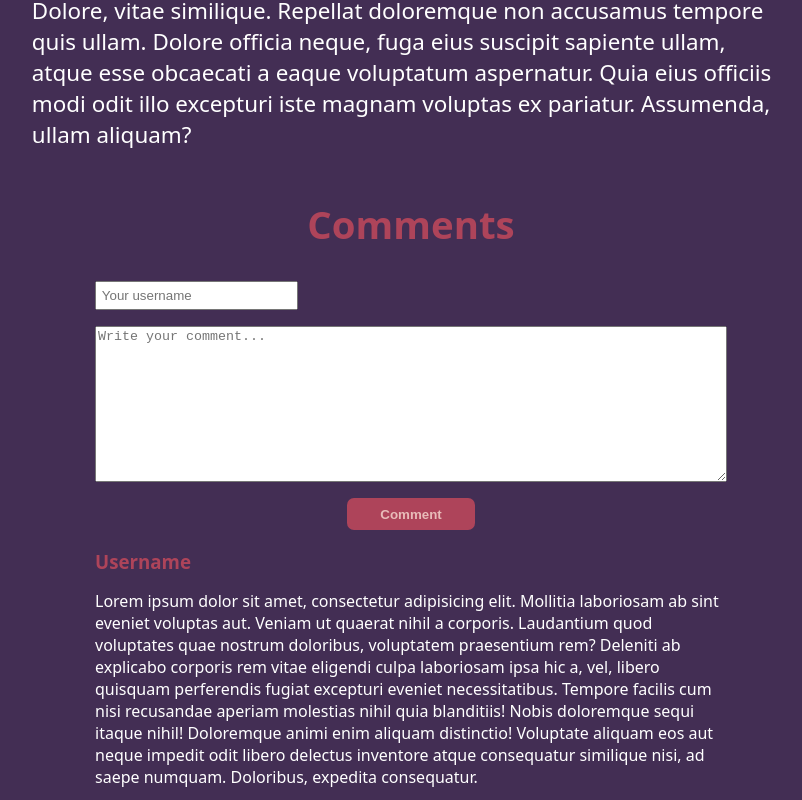
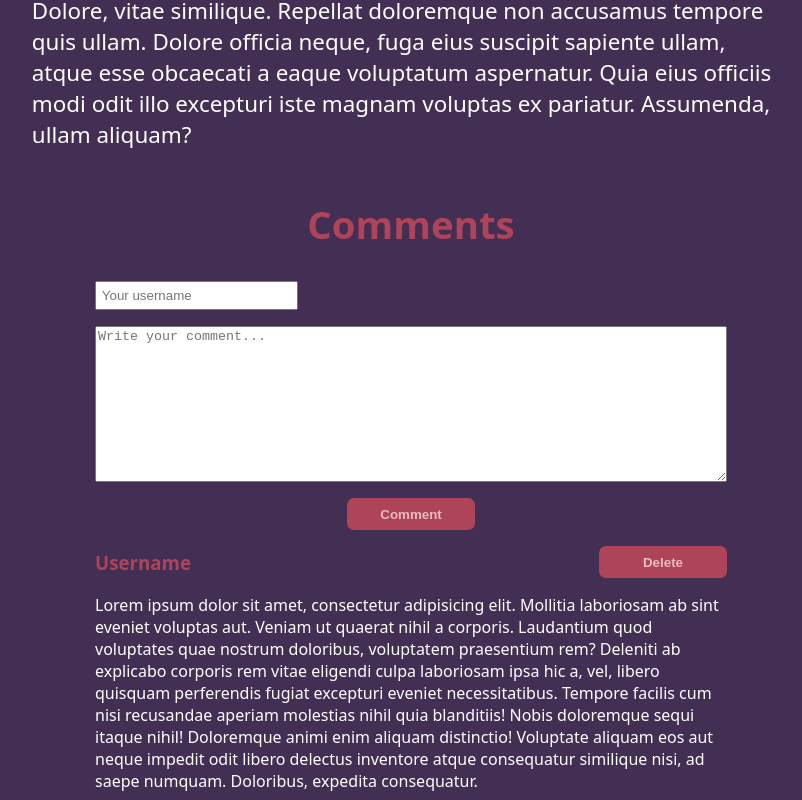
Before and after one commit to GregorySajdakov/Games-Review, a plain HTML site: page ghost.html in a window 1280 px wide. Shown: the part 5950-6750 px from the top of the page, without its empty margins (229-1031 px from the left). Drawn offline with Linux system fonts and the light colour scheme.

Commit message:
Added delete button because i forgot

```diff
--- a/Styles/reviewPage.css
+++ b/Styles/reviewPage.css
@@ -72,9 +72,20 @@
   height: 2rem;
 }
 
+.comments div{
+  width: 100%;
+  display: flex;
+  flex-direction: row;
+  justify-content: space-between;
+  align-items: center;
+  margin-top: 1rem;
+  margin-bottom: 1rem;
+}
+
 .comments h3,
 .comments p {
   margin-bottom: 0;
+  margin-top: 0;
 }
 
 /* Responsiveness */
--- a/ghost.html
+++ b/ghost.html
@@ -83,7 +83,10 @@
     <button>Comment</button>
 
     <div class="comments">
-      <h3>Username</h3>
+      <div>
+        <h3>Username</h3>
+        <button>Delete</button>
+      </div>
       <p>Lorem ipsum dolor sit amet, consectetur adipisicing elit. Mollitia laboriosam ab sint eveniet voluptas aut. Veniam ut quaerat nihil a corporis. Laudantium quod voluptates quae nostrum doloribus, voluptatem praesentium rem?
       Deleniti ab explicabo corporis rem vitae eligendi culpa laboriosam ipsa hic a, vel, libero quisquam perferendis fugiat excepturi eveniet necessitatibus. Tempore facilis cum nisi recusandae aperiam molestias nihil quia blanditiis!
       Nobis doloremque sequi itaque nihil! Doloremque animi enim aliquam distinctio! Voluptate aliquam eos aut neque impedit odit libero delectus inventore atque consequatur similique nisi, ad saepe numquam. Doloribus, expedita consequatur.</p>
```
Also changed, not shown: black-ops.html (+4 -1 lines), god-of-war.html (+4 -1 lines), helldivers.html (+4 -1 lines), spider-man.html (+4 -1 lines), wukong.html (+4 -1 lines).
